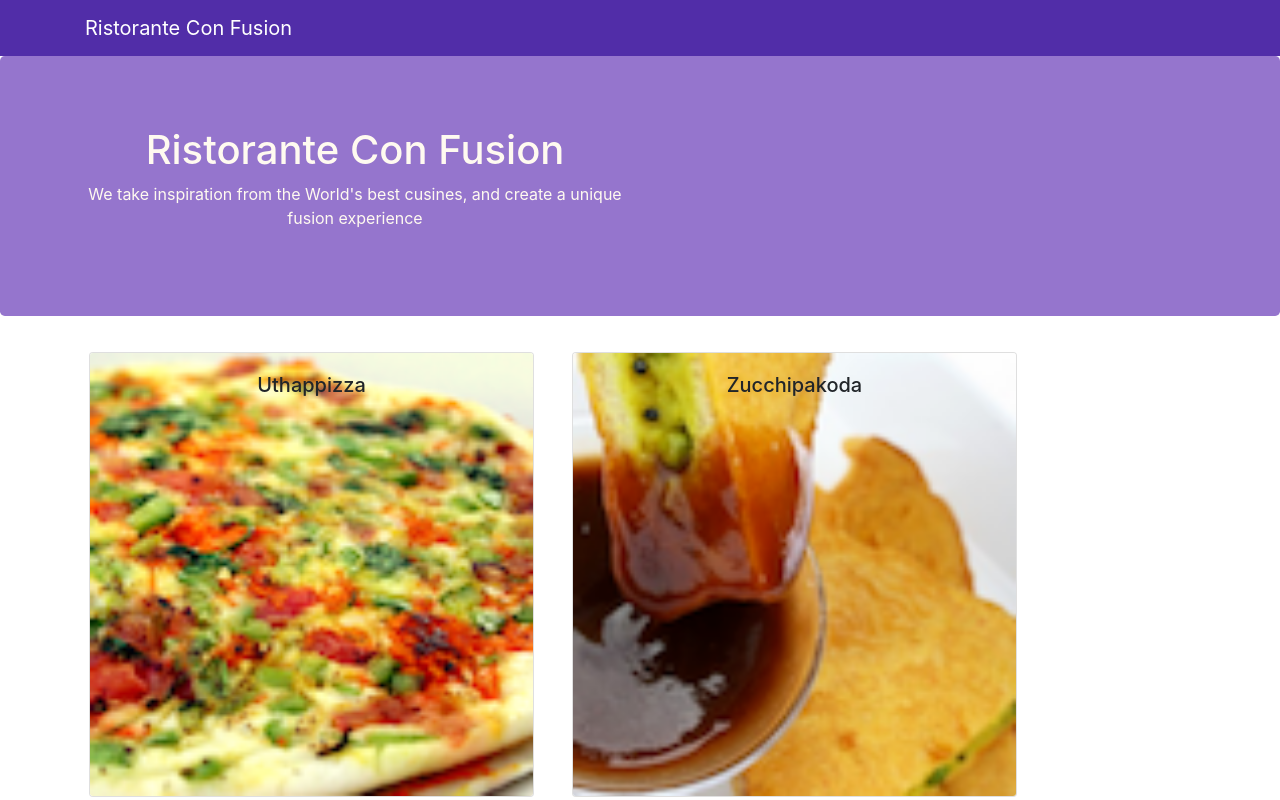
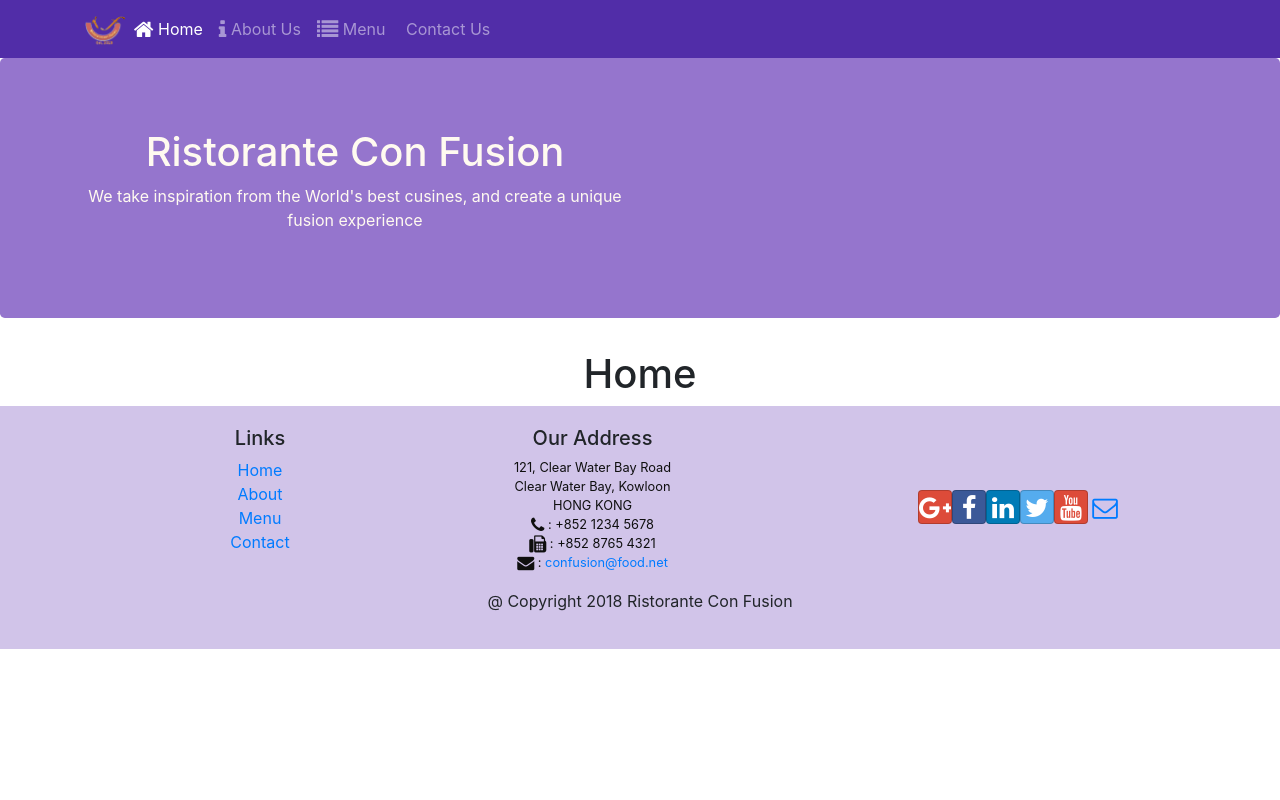
Before and after one commit to Longlhse161497/React-ConFusion, a React (Create React App) app: page /home in a window 1280 px wide. Shown: the top 800 px of the page. Built offline with nearby package versions, Linux system fonts and the light colour scheme.

Commit message:
React Router

```diff
--- a/src/App.js
+++ b/src/App.js
@@ -4,17 +4,28 @@ import React from 'react';
 import { Navbar, NavbarBrand } from 'reactstrap';
 import Menu from './Component/MenuComponent';
 import Main from './Component/MainComponent';
+import Layout from './Component/Layout';
+import Home from './Component/Home';
+import Blogs from './Component/Blogs';
+import Contact from './Component/Contact';
+import NoPage from './Component/NoPage';
+import Profile from './Component/Profile';
+import MyForm from './Component/MyForm';
+import BootstrapForm from './Component/BootstrapForm';
+import { BrowserRouter, Route, Switch } from 'react-router-dom';
 
-class App extends React.Component{
-  constructor(props){
+class App extends React.Component {
+  constructor(props) {
     super(props);
   }
-  render(){
-    return(
+  render() {
+    return (
       <div>
-        <div className='App'>
-          <Main></Main>
-        </div>
+        <BrowserRouter>
+          <div className='App'>
+            <Main></Main>
+          </div>
+        </BrowserRouter>
       </div>
     );
   }
--- /dev/null
+++ b/src/Component/BootstrapForm.js
@@ -0,0 +1,77 @@
+import React from "react";
+import { Form, FormGroup, Label, Input, Button, FormFeedback } from "reactstrap";
+
+class BootstrapForm extends React.Component{
+    constructor(props){
+        super(props);
+        this.state={
+            fullname:'',
+            age:0,
+            email:'',
+            error:{
+                fullname:'',
+                age:'',
+                email:''
+            }
+        };
+        this.handleSubmit=this.handleSubmit.bind(this);
+        this.handleInputChange=this.handleInputChange.bind(this);
+        this.handleInputBlur=this.handleInputBlur.bind(this);
+    }
+    handleInputChange(event){
+        const nameControl = event.target.name;
+        const value = event.target.value;
+        this.setState({[nameControl]:value});
+    }
+    handleInputBlur(event){
+        const nameControl = event.target.name;
+        const value = event.target.value;
+        const pattern = /^[a-zA-Z]+[@][a-zA-Z]+([.][a-zA-Z]+){1,2}$/;
+        if(nameControl==="fullname" && value.length<3){
+            this.setState({error: {...this.state.error, fullname:'Your fullname should be from 3 chars'}});
+        }
+        else if(nameControl==="age" && (parseInt(value)<18 || parseInt(value)>65)){
+            this.setState({error: {...this.state.error, age:"Tour age must be from 18 to 65"}});
+        }
+        else if(nameControl==="email" && !pattern.test(value)){
+            this.setState({error: {...this.state.error, email:"Your email is invalid"}});
+        }
+        else{
+            this.setState({error: {...this.state.error, fullname:"", age:"", email:""}});
+        }
+    }
+    handleSubmit(event){
+        event.preventDefault();
+        alert("You click the submit button");
+    }
+    render(){
+        return(
+            <div className="container">
+                <div className="row row-content">
+                    <Form onSubmit={this.handleSubmit}>
+                        <FormGroup>
+                            <Label for="fullname">Fullname:</Label>
+                            <Input type="text" id="fullname" name="fullname" placeholder="fullname" value={this.state.fullname}
+                            valid={this.state.error.fullname===''} invalid={this.state.error.fullname!==''}
+                            onChange={this.handleInputChange} onBlur={this.handleInputBlur}></Input>
+                            <FormFeedback>{this.state.error.fullname}</FormFeedback>
+                            <Label for="fullname">Age:</Label>
+                            <Input type="text" id="age" name="age" placeholder="age" value={this.state.age}
+                            valid={this.state.error.age===''} invalid={this.state.error.age!==''}
+                            onChange={this.handleInputChange} onBlur={this.handleInputBlur}></Input>
+                            <FormFeedback>{this.state.error.age}</FormFeedback>
+                            <Label for="fullname">Email:</Label>
+                            <Input type="text" id="email" name="email" placeholder="email" value={this.state.email}
+                            valid={this.state.error.email===''} invalid={this.state.error.email!==''}
+                            onChange={this.handleInputChange} onBlur={this.handleInputBlur}></Input>
+                            <FormFeedback>{this.state.error.email}</FormFeedback>
+                            <Input type="submit"></Input>
+                        </FormGroup>
+                    </Form>
+                </div>
+            </div>
+        );
+    }
+}
+
+export default BootstrapForm;
--- a/src/Component/FooterComponent.js
+++ b/src/Component/FooterComponent.js
@@ -8,10 +8,10 @@ function Footer(props){
                     <div className="col-4 offset-1 col-sm-2">
                         <h5>Links</h5>
                         <ul className="list-unstyled">
-                            <li><a href="#">Home</a></li>
-                            <li><a href="#">About</a></li>
-                            <li><a href="#">Menu</a></li>
-                            <li><a href="#">Contact</a></li>
+                            <li><a href="/home">Home</a></li>
+                            <li><a href="/aboutus">About</a></li>
+                            <li><a href="/menu">Menu</a></li>
+                            <li><a href="/contactus">Contact</a></li>
                         </ul>
                     </div>
                     <div className="col-7 col-sm-5">
--- a/src/Component/HeaderComponent.js
+++ b/src/Component/HeaderComponent.js
@@ -1,13 +1,41 @@
 import React, { Component } from "react";
-import { Navbar, NavbarBrand, Jumbotron } from "reactstrap";
+import { NavLink } from "react-router-dom";
+import { Navbar, NavbarBrand, Jumbotron, NavbarToggler, Nav, NavItem, Collapse } from "reactstrap";
 
 class Header extends Component{
+    constructor(props){
+        super(props);
+        this.toggleNav=this.toggleNav.bind(this);
+        this.state={
+            isNavOpen: false
+        }
+    }
+    toggleNav(){
+        this.setState({isNavOpen:!this.state.isNavOpen})
+    }
     render(){
         return(
-            <React.Fragment>
-                <Navbar className="navbar-dark">
+            <div>
+                <Navbar className="navbar-dark" expand="md">
                     <div className="container">
-                        <NavbarBrand href="/">Ristorante Con Fusion</NavbarBrand>
+                        <NavbarToggler onClick={this.toggleNav}></NavbarToggler>
+                        <NavbarBrand className="mr-auto" href="/"><img src="assets/images/logo.png" height="30"></img></NavbarBrand>
+                        <Collapse isOpen={this.state.isNavOpen} navbar>
+                            <Nav navbar>
+                                <NavItem>
+                                    <NavLink className="nav-link" to="/home"><span className="fa fa-home fa-lg"></span> Home</NavLink>
+                                </NavItem>
+                                <NavItem>
+                                    <NavLink className="nav-link" to="/aboutus"><span className="fa fa-info fa-lg"></span> About Us</NavLink>
+                                </NavItem>
+                                <NavItem>
+                                    <NavLink className="nav-link" to="/menu"><span className="fa fa-list fa-lg"></span> Menu</NavLink>
+                                </NavItem>
+                                <NavItem>
+                                    <NavLink className="nav-link" to="/contactus"><span className="fa fa-address fa-lg"></span> Contact Us</NavLink>
+                                </NavItem>
+                            </Nav>
+                        </Collapse>
                     </div>
                 </Navbar>
                 <Jumbotron>
@@ -20,7 +48,7 @@ class Header extends Component{
                         </div>
                     </div>
                 </Jumbotron>
-            </React.Fragment>
+            </div>
         );
     }
 }
--- a/src/Component/Layout.js
+++ b/src/Component/Layout.js
@@ -16,6 +16,9 @@ function Layout(props){
                     {/* <Link to="/Contact">Contact</Link> */}
                     <NavLink to="/Contact" activeStyle={{color:'red'}}>Contact</NavLink>
                 </li>
+                <li>
+                    <NavLink to='/Profile/1/HaiLong' activeStyle={{color: 'red'}}>Profile</NavLink>
+                </li>
             </ul>
         </nav>
     );
--- a/src/Component/MainComponent.js
+++ b/src/Component/MainComponent.js
@@ -2,29 +2,36 @@ import React, { Component } from "react";
 import { Navbar, NavbarBrand } from "reactstrap";
 import Menu from "./MenuComponent";
 import DishDetail from "./DishDetailComponent";
+import Home from "./Home";
 import Header from './HeaderComponent';
 import Footer from "./FooterComponent";
 import {DISHES} from "../shared/dishes";
+import { Redirect, Route, Switch } from "react-router-dom";
 
 class Main extends Component{
     constructor(props){
         super(props);
         this.state={
             dishes: DISHES,
-            selectedDish: null
+            // selectedDish: null
         };
     }
 
-    onDishSelect(dishId){
-        this.setState({selectedDish:dishId});
-    }
+    // onDishSelect(dishId){
+    //     this.setState({selectedDish:dishId});
+    // }
 
     render(){
         return(
             <div>
                 <Header></Header>
-                <Menu dishes={this.state.dishes} onClick={(dishId)=>this.onDishSelect(dishId)}></Menu>
+                {/* <Menu dishes={this.state.dishes} onClick={(dishId)=>this.onDishSelect(dishId)}></Menu> */}
                 {/* <DishDetail dish={this.state.dishes.filter((dish)=>dish.id===this.state.selectedDish)[0]}></DishDetail> */}
+                <Switch>
+                    <Route path="/home" component={Home}></Route>
+                    <Route exact path="/menu" component={()=><Menu dishes={this.state.dishes}></Menu>}></Route>
+                    <Redirect to="/home"></Redirect>
+                </Switch>
                 <Footer></Footer>
             </div>
         );
--- /dev/null
+++ b/src/Component/MyForm.js
@@ -0,0 +1,30 @@
+import React from "react";
+
+class MyForm extends React.Component {
+    constructor() {
+        super();
+        this.state = {
+            text: ''
+        }
+    }
+    handleOnChange = (e) => {
+        this.setState({ text: e.target.value })
+    }
+    handleOnSubmit = (e) => {
+        e.preventDefault()
+        alert('Text was submitted: ' + this.state.text)
+        this.setState({ text: '' })
+    }
+    render() {
+        return (
+            <div>
+                <form onSubmit={this.handleOnSubmit}>
+                    <input type="text" value={this.state.text} onChange={this.handleOnChange}></input>
+                    <input type="submit"></input>
+                </form>
+            </div>
+        );
+    }
+}
+
+export default MyForm;
--- /dev/null
+++ b/src/Component/Profile.js
@@ -0,0 +1,18 @@
+import { Redirect } from "react-router-dom";
+
+function Profile({match}){
+    if(match.params.isLogin==1){
+        return(
+            <div>
+                <h2>Welcome: {match.params.name}</h2>
+            </div>
+        );
+    }
+    else{
+        return(
+            <Redirect to="/"></Redirect>
+        );
+    }
+}
+
+export default Profile;
```
Also changed, not shown: src/Component/HomeComponent.js (added, +11 -0 lines).
